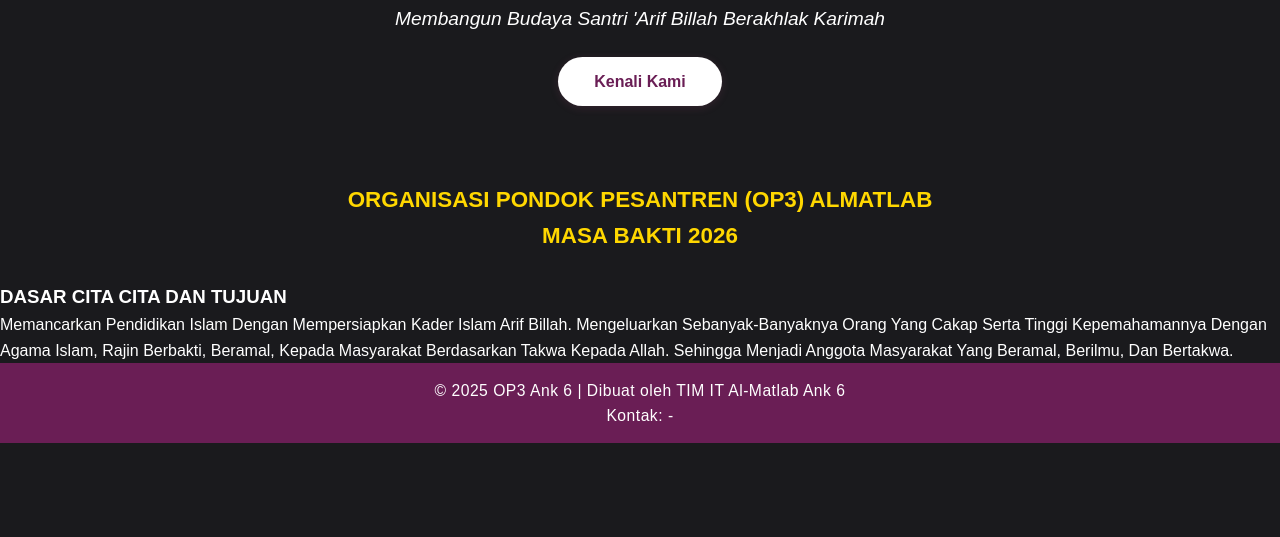
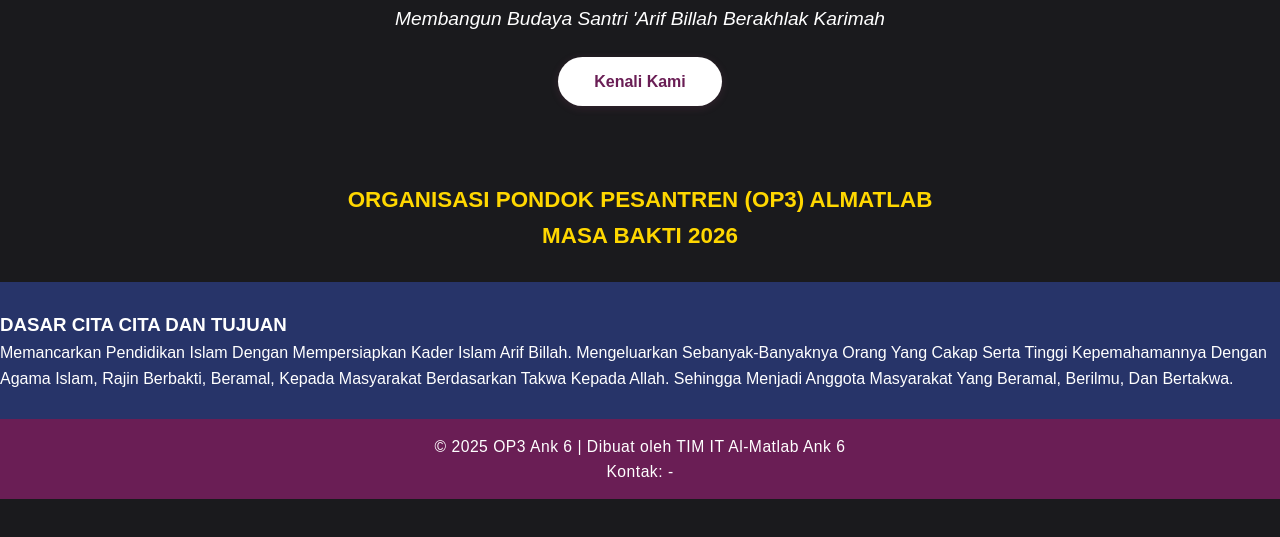
Before and after one commit to ahmadfadly1802/PROJECT-WIRAKARYA-ANK6, a plain HTML site: page index.html in a window 1280 px wide. Shown: the part 181-718 px from the top of the page. Drawn offline with Linux system fonts and the light colour scheme.

Commit message:
Update style.css

```diff
--- a/style.css
+++ b/style.css
@@ -160,7 +160,7 @@ body {
 }
 
 /* Visi Misi Section */
-.visi-misi-section {
+.dasar-dan-tujuan-section {
     background: #273469;
     padding: 28px 0;
 }
```
